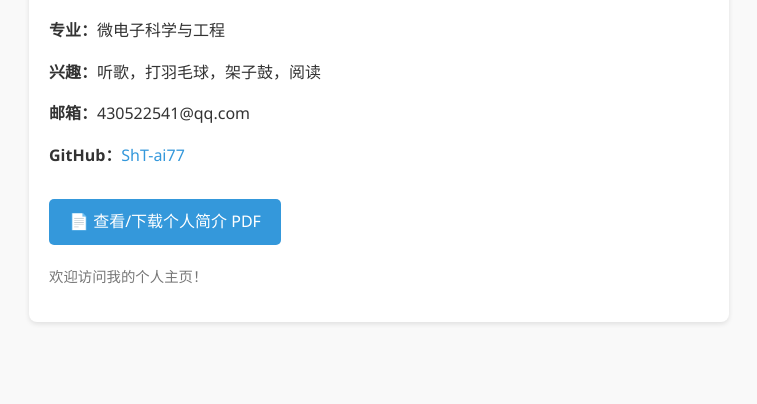
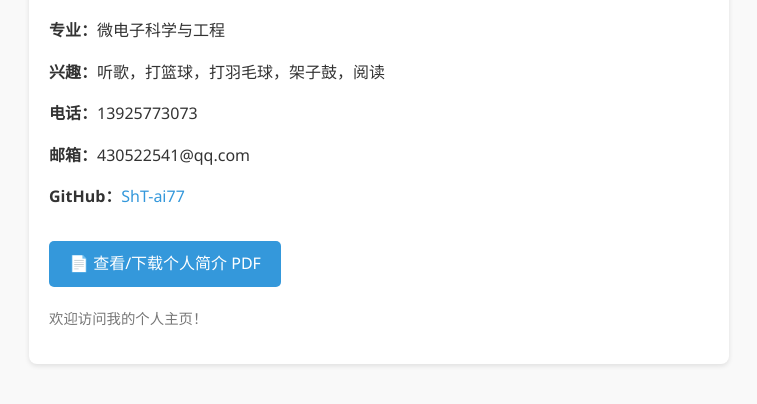
Before and after one commit to ShT-ai77/hello, a plain HTML site: page index.html in a window 1280 px wide. Shown: the part 168-572 px from the top of the page, without its empty margins (261-1018 px from the left). Drawn offline with Linux system fonts and the light colour scheme.

Commit message:
change resume update png

```diff
--- a/index.html
+++ b/index.html
@@ -51,9 +51,10 @@
     <div class="info">
         <h1>👋 你好，我是施皓天</h1>
         <p><strong>专业：</strong>微电子科学与工程</p>
-        <p><strong>兴趣：</strong>听歌，打羽毛球，架子鼓，阅读</p>
+        <p><strong>兴趣：</strong>听歌，打篮球，打羽毛球，架子鼓，阅读</p>
+        <p><strong>电话：</strong>13925773073</p>
         <p><strong>邮箱：</strong>430522541@qq.com</p>
-        <p><strong>GitHub：</strong><a href="https://github.com/你的用户名" target="_blank">ShT-ai77</ShT-ai77></a></p>
+        <p><strong>GitHub：</strong><a href="https://github.com/ShT-ai77" target="_blank">ShT-ai77</ShT-ai77></a></p>
         <!-- 下载 PDF 的链接，指向你上传的文件 -->
         <a href="resume.pdf" class="pdf-link" target="_blank">📄 查看/下载个人简介 PDF</a>
         <p style="margin-top: 20px; font-size: 0.9em; color: #777;">欢迎访问我的个人主页！</p>
```
Also changed, not shown: images/task1_bode.png (added), images/task1_transient.png (added), images/task2_thevenin_compare.png (added), images/task3_bode.png (added), images/task3_transient.png (added), task1_bode.png (added), task1_transient.png (added), task2_thevenin_compare.png (added), task3_bode.png (added), task3_transient.png (added), 2 other files.
